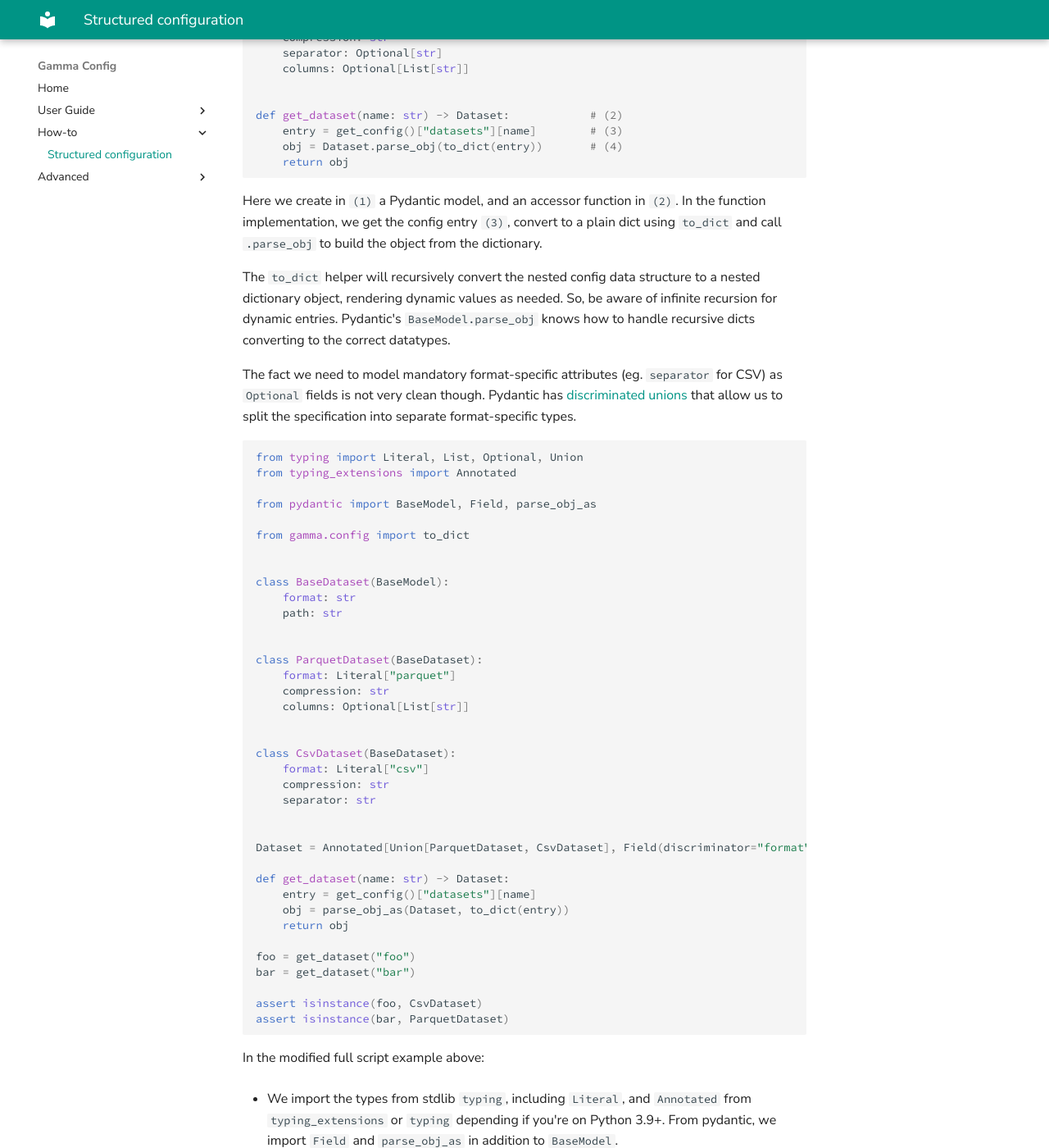
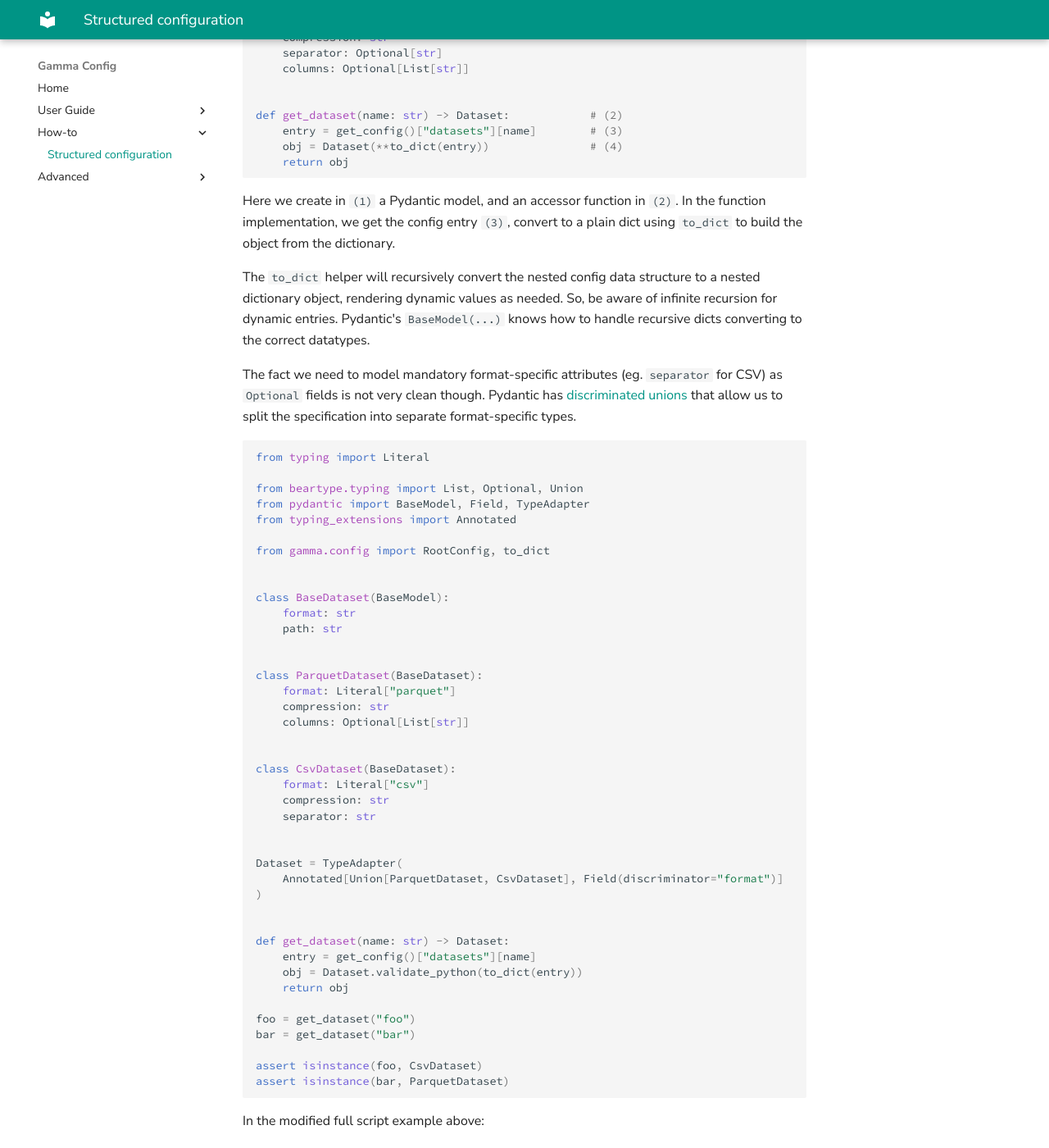
Before and after one commit to cjalmeida/gamma-config, an MkDocs documentation site: the page built from docs/structured.md, in a window 1280 px wide and 1400 px high, scrolled down 892 px. Shown: the whole window at 82% size. Built offline with MkDocs 1.6.1 and Material for MkDocs 9.7.7, drawn with Linux system fonts in a browser that asks for light colours; some of the changed text lies outside the part shown.

Commit message:
upgrade pydantic, fix docs and failing tests

````diff
--- a/docs/structured.md
+++ b/docs/structured.md
@@ -46,17 +46,17 @@ class Dataset(BaseModel):                         # (1)
 
 def get_dataset(name: str) -> Dataset:            # (2)
     entry = get_config()["datasets"][name]        # (3)
-    obj = Dataset.parse_obj(to_dict(entry))       # (4)
+    obj = Dataset(**to_dict(entry))               # (4)
     return obj
 ```
 
 Here we create in `(1)` a Pydantic model, and an accessor function in `(2)`. In the
 function implementation, we get the config entry `(3)`, convert to a plain dict using
-`to_dict` and call `.parse_obj` to build the object from the dictionary.
+`to_dict` to build the object from the dictionary.
 
 The `to_dict` helper will recursively convert the nested config data structure to a
 nested dictionary object, rendering dynamic values as needed. So, be aware of infinite
-recursion for dynamic entries. Pydantic's `BaseModel.parse_obj` knows how to handle
+recursion for dynamic entries. Pydantic's `BaseModel(...)` knows how to handle
 recursive dicts converting to the correct datatypes.
 
 The fact we need to model mandatory format-specific attributes (eg. `separator` for CSV)
@@ -64,12 +64,13 @@ as `Optional` fields is not very clean though. Pydantic has [discriminated union
 allow us to split the specification into separate format-specific types.
 
 ```python
-from typing import Literal, List, Optional, Union
+from typing import Literal
+
+from beartype.typing import List, Optional, Union
+from pydantic import BaseModel, Field, TypeAdapter
 from typing_extensions import Annotated
 
-from pydantic import BaseModel, Field, parse_obj_as
-
-from gamma.config import to_dict
+from gamma.config import RootConfig, to_dict
 
 
 class BaseDataset(BaseModel):
@@ -89,11 +90,14 @@ class CsvDataset(BaseDataset):
     separator: str
 
 
-Dataset = Annotated[Union[ParquetDataset, CsvDataset], Field(discriminator="format")]
+Dataset = TypeAdapter(
+    Annotated[Union[ParquetDataset, CsvDataset], Field(discriminator="format")]
+)
+
 
 def get_dataset(name: str) -> Dataset:
     entry = get_config()["datasets"][name]
-    obj = parse_obj_as(Dataset, to_dict(entry))
+    obj = Dataset.validate_python(to_dict(entry))
     return obj
 
 foo = get_dataset("foo")
@@ -105,19 +109,20 @@ assert isinstance(bar, ParquetDataset)
 
 In the modified full script example above:
 
--   We import the types from stdlib `typing`, including `Literal`, and `Annotated` from
-    `typing_extensions` or `typing` depending if you're on Python 3.9+. From pydantic,
-    we import `Field` and `parse_obj_as` in addition to `BaseModel`.
+- We import the types from stdlib `typing`, including `Literal`, and `Annotated` from
+  `typing_extensions` or `typing` depending if you're on Python 3.9+. From pydantic,
+  we import `Field` and `TypeAdapter` in addition to `BaseModel`.
 
--   We create our Pydantic class structure mimicking our expected model. Note that while
-    we use class inheritance here, this is not required.
+- We create our Pydantic class structure mimicking our expected model. Note that while
+  we use class inheritance here, this is not required.
 
--   We declare our `Dataset` as being an "annotated" union of our target classes. We
-    annotated it with a `Field` entry that provides the discriminator field. The
-    `Annotated` type was specified PEP 593 and [here's the full documentation](https://docs.python.org/3/library/typing.html#typing.Annotated)
+- We declare our `Dataset` as being an "annotated" union of our target classes. We
+  annotated it with a `Field` entry that provides the discriminator field. The
+  `Annotated` type was specified PEP 593 and [here's the full documentation](https://docs.python.org/3/library/typing.html#typing.Annotated)
+  Finally we wrap the annotated type in `TypeAdapter` to turn it into a full-fledged
+  Pydantic model.
 
--   In the `get_dataset` accessor, we modify it to use the `parse_obj_as` function
-    instead of the `parse_obj` method.
+- In the `get_dataset` accessor, we modify it to use the `validate_python` method.
 
-[pydantic]: https://pydantic-docs.helpmanual.io/
-[discriminated unions]: https://docs.pydantic.dev/dev-v1/usage/types/#discriminated-unions-aka-tagged-unions
+[pydantic]: https://docs.pydantic.dev/2.5/
+[discriminated unions]: https://docs.pydantic.dev/2.5/concepts/unions/#discriminated-unions
--- a/pyproject.toml
+++ b/pyproject.toml
@@ -24,7 +24,9 @@ Documentation = "https://github.gamma.bcg.com/pages/BCG/gamma-config/"
 
 [project.optional-dependencies]
 jinja2 = ["jinja2 >= 3"]
-pydantic = ["pydantic >= 1.9"]
+pydantic = [
+    "pydantic<3.0,>=2.0",
+]
 
 [build-system]
 requires = ["pdm-backend"]
````
Also changed, not shown: 4 other files.
